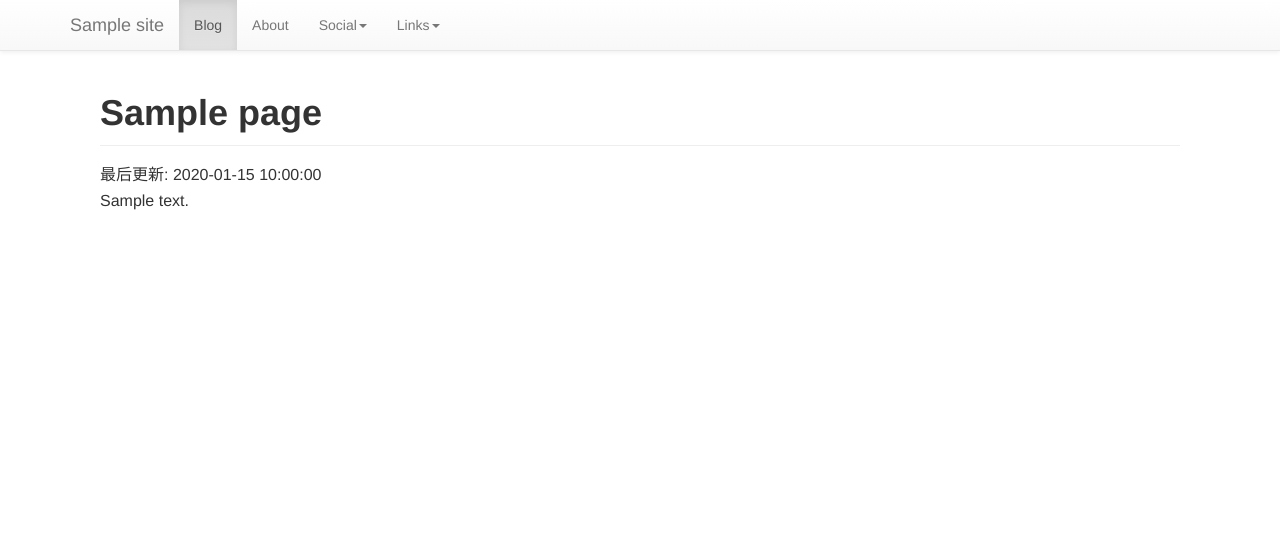
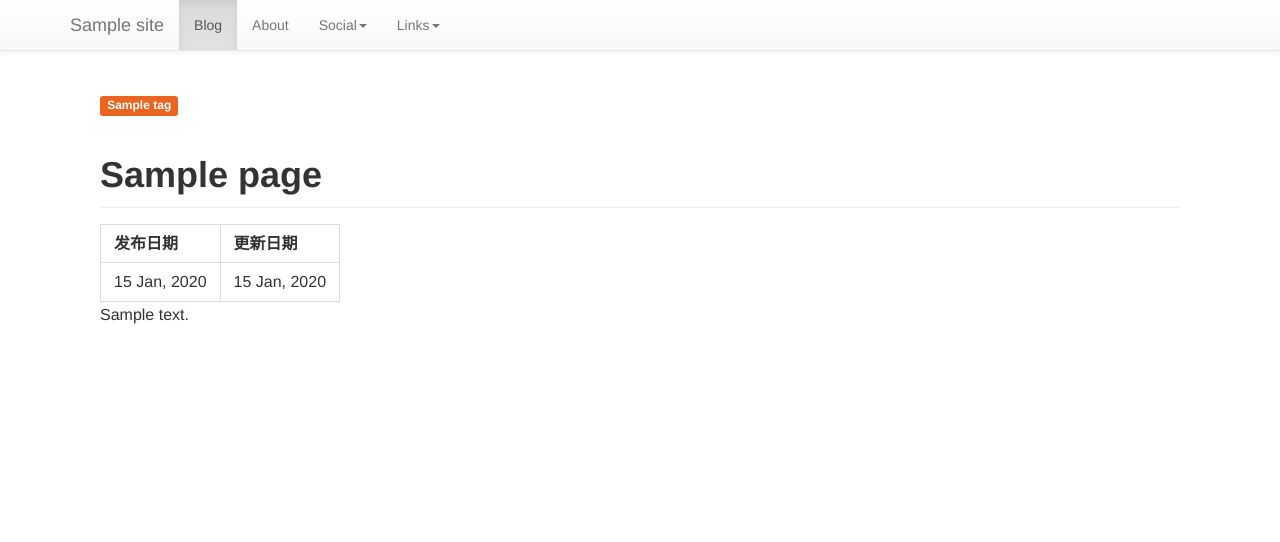
Before and after one commit to verilab/blog-a, a Flask app: template templates/post.html in a window 1280 px wide. Shown: the top 542 px of the page. Run offline with Flask 2, Linux system fonts and the light colour scheme; the template is opened without the code that fills it: most values are stand-ins (such as "Sample title", 1, 10 or a date in 2020); some libraries are stand-ins or nearby versions.

Commit message:
Update templates

```diff
--- a/app.py
+++ b/app.py
@@ -51,4 +51,4 @@ def page_not_found(e):
 
 
 if __name__ == '__main__':
-    app.run(debug=True, host=C.host, port=C.port)
+    app.run(debug=False, host=C.host, port=C.port)
--- a/config.py
+++ b/config.py
@@ -6,7 +6,7 @@ author = 'Richard Chien'
 email = 'richardchienthebest@gmail.com'
 
 # configuration
-entry_count_one_page = 0
+entry_count_one_page = 10
 feed_count = 10
 language = 'zh_CN'
 timezone = 'UTC+08:00'  # UTC±[hh]:[mm]
--- a/templates/lists.html
+++ b/templates/lists.html
@@ -1,3 +1,4 @@
+{% set colors = ['#e11d21', '#eb6420', '#fbca04', '#009800', '#006b75', '#207de5', '#0052cc', '#5319e7'] %}
 {% macro item(entry) -%}
 <li class="table-list-item">
     <div class="table-list-cell issue-title">
@@ -6,7 +7,9 @@
         </a>
         {% for tag in entry.tags %}
         <span>
-            <a href="#" class="label" style="background-color: #207de5; color: #fff;">{{ tag }}</a>
+            {% set index = tag|length % colors|length %}
+            {% set style = 'style="background-color: %s; color: #fff;"'|format(colors[index]) %}
+            <a href="#" class="label" {{ style|safe }}>{{ tag }}</a>
         </span>
         {% endfor %}
         <div class="issue-meta">
--- a/templates/post.html
+++ b/templates/post.html
@@ -11,11 +11,35 @@
 {% block body %}
 
 <div class="markdown-body article">
+    {% set colors = ['#e11d21', '#eb6420', '#fbca04', '#009800', '#006b75', '#207de5', '#0052cc', '#5319e7'] %}
+    {% for tag in page.tags %}
+    <span>
+        {% set index = tag|length % colors|length %}
+        {% set style = 'style="background-color: %s; color: #fff;"'|format(colors[index]) %}
+        <a href="#" class="label" {{ style|safe }}>{{ tag }}</a>
+    </span>
+    {% endfor %}
+
     <h1>{{ page.title }}</h1>
 
-    {% if page.updated %}
-    <p>最后更新: {{ page.updated }}</p>
-    {% endif %}
+    <table>
+        <thead>
+        <tr>
+            <th>发布日期</th>
+            {% if page.updated %}
+            <th>更新日期</th>
+            {% endif %}
+        </tr>
+        </thead>
+        <tbody>
+        <tr>
+            <td>{{ page.date.day }} {{ page.date.strftime('%b') }}, {{ page.date.year }}</td>
+            {% if page.updated %}
+            <td>{{ page.updated.day }} {{ page.updated.strftime('%b') }}, {{ page.updated.year }}</td>
+            {% endif %}
+        </tr>
+        </tbody>
+    </table>
 
     {{ page.body|safe }}
 </div>
```
Also changed, not shown: posts/2014-07-28-raspberry-pi-three-days-summary.md (+0 -1 lines).
